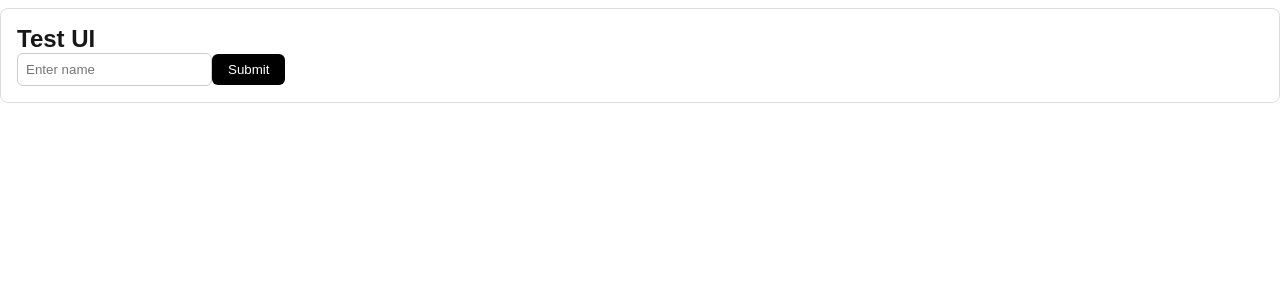
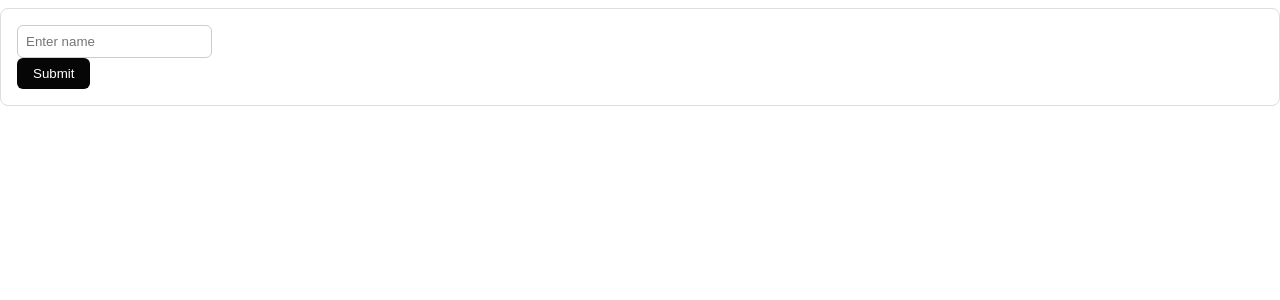
Before and after one commit to Jenni006/AI-UI-GENERATOR, a Next.js app: page / in a window 1280 px wide. Shown: the top 300 px of the page. Built offline with nearby package versions, Linux system fonts and the light colour scheme.

Commit message:
Json render

```diff
--- a/src/app/globals.css
+++ b/src/app/globals.css
@@ -43,7 +43,7 @@ a {
 
 .btn {
   padding: 8px 16px;
-  background: black;
+  background: rgb(6, 6, 6);
   color: white;
   border-radius: 6px;
   border: none;
--- a/src/app/page.tsx
+++ b/src/app/page.tsx
@@ -1,15 +1,21 @@
-import { Button } from "@/components/ui/Button";
-import { Card } from "@/components/ui/Card";
-import { Input } from "@/components/ui/Input";
+"use client";
+
+import { renderNode } from "@/lib/renderer";
 
 export default function Home() {
-  return (
-    <div>
-      <Card>
-        <h2>Test UI</h2>
-        <Input placeholder="Enter name" />
-        <Button>Submit</Button>
-      </Card>
-    </div>
-  );
+  const sampleJSON = {
+    type: "Card",
+    children: [
+      {
+        type: "Input",
+        placeholder: "Enter name",
+      },
+      {
+        type: "Button",
+        content: "Submit",
+      },
+    ],
+  };
+
+  return <div>{renderNode(sampleJSON)}</div>;
 }
--- /dev/null
+++ b/src/lib/renderer.tsx
@@ -0,0 +1,39 @@
+import React from "react";
+import { Button } from "@/components/ui/Button";
+import { Card } from "@/components/ui/Card";
+import { Input } from "@/components/ui/Input";
+
+type UINode = {
+  type: string;
+  content?: string;
+  placeholder?: string;
+  children?: UINode[];
+};
+
+const allowedComponents = ["Button", "Card", "Input"];
+
+export function renderNode(node: UINode): React.ReactNode {
+  if (!allowedComponents.includes(node.type)) {
+    throw new Error(`Component ${node.type} is not allowed.`);
+  }
+
+  switch (node.type) {
+    case "Button":
+      return <Button>{node.content}</Button>;
+
+    case "Card":
+      return (
+        <Card>
+          {node.children?.map((child, index) => (
+            <div key={index}>{renderNode(child)}</div>
+          ))}
+        </Card>
+      );
+
+    case "Input":
+      return <Input placeholder={node.placeholder} />;
+
+    default:
+      return null;
+  }
+}
```
